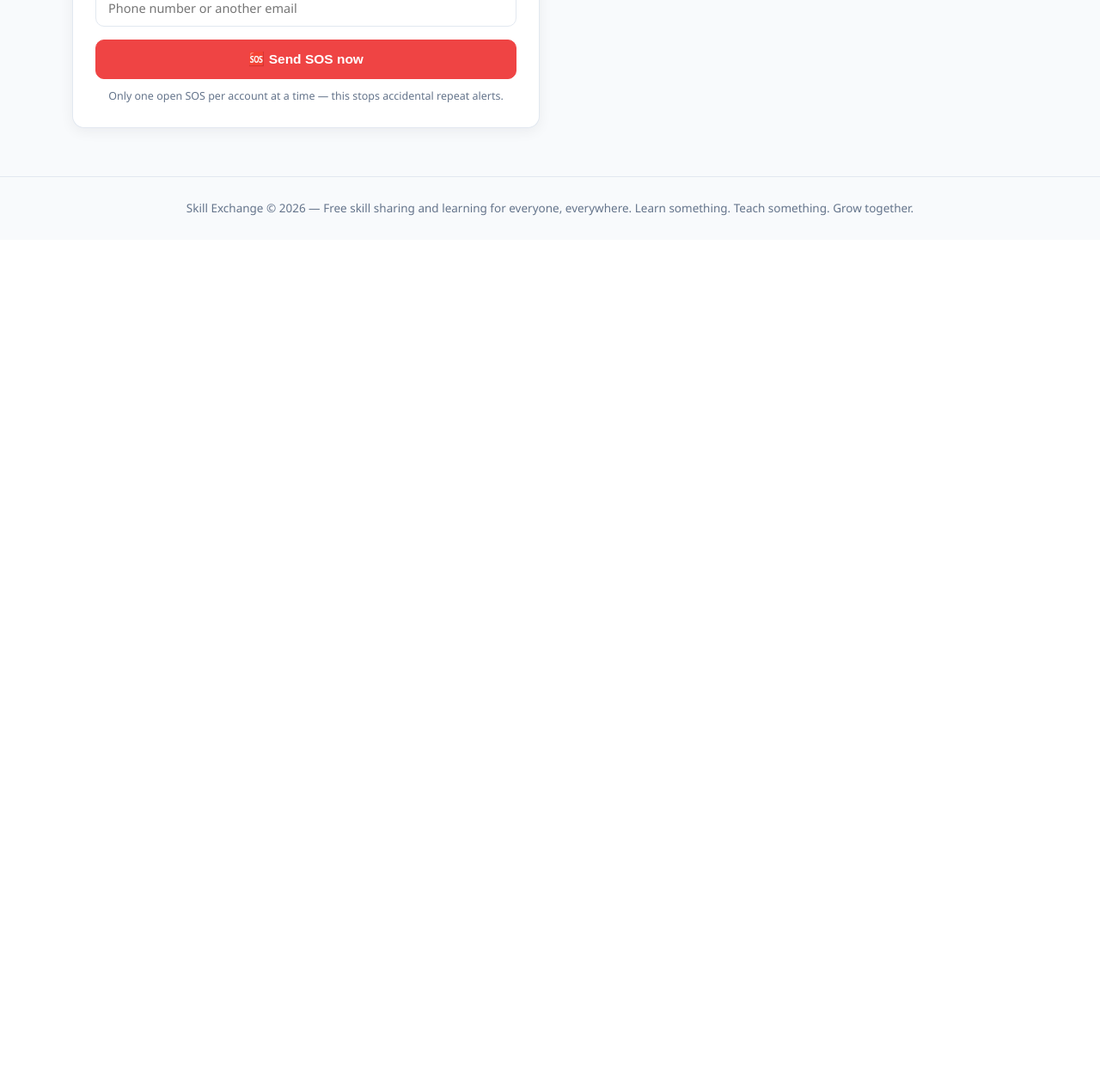
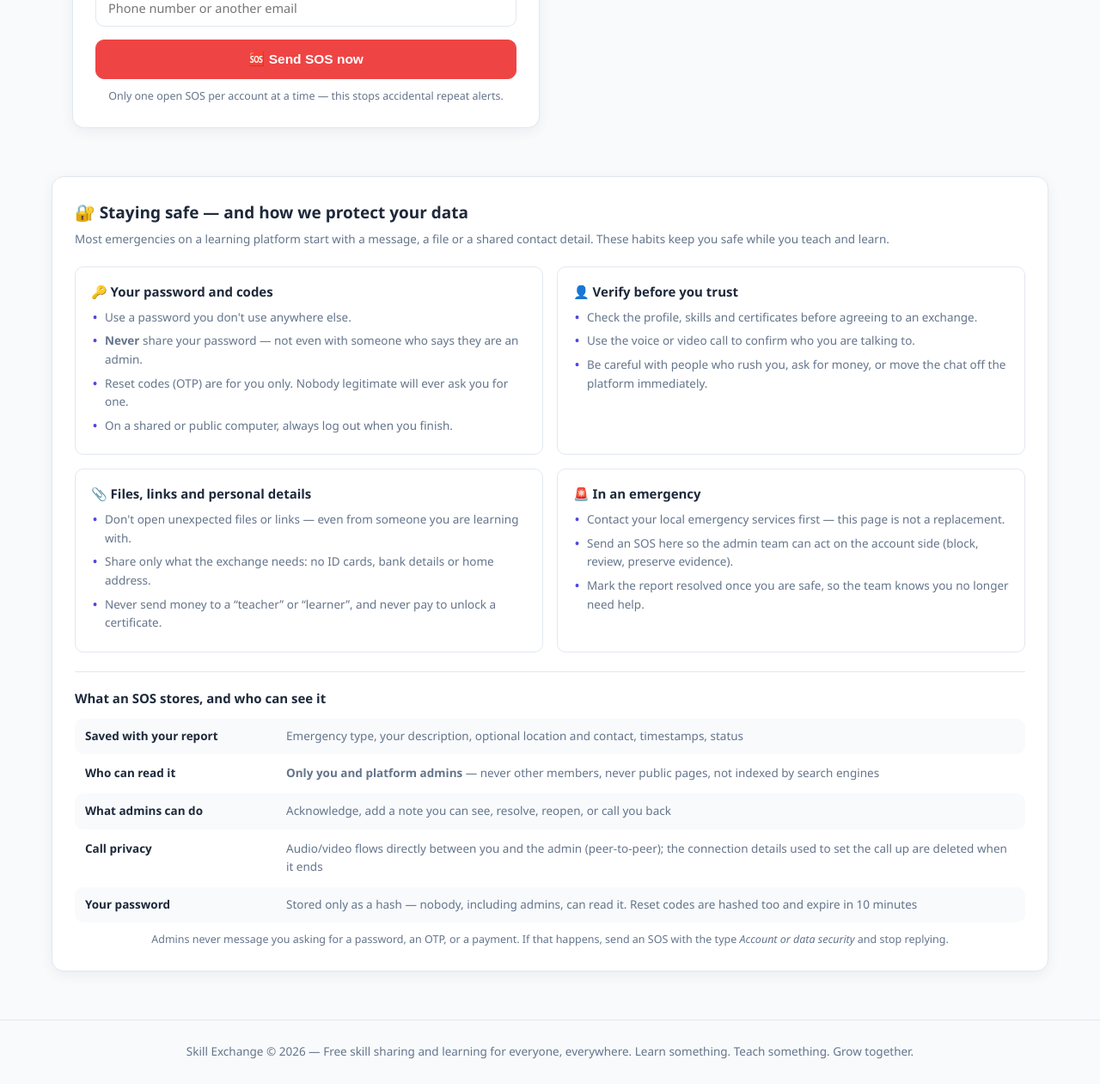
Before and after one commit to irfuirfan853-byte/skill-exchange, a Flask app: page /sos in a window 1280 px wide. Shown: the part 693-1954 px from the top of the page at 86% size. Before the commit the page ends 944 px from the top, so only its background shows below. Run offline with Flask 3, Linux system fonts and the light colour scheme; the visitor is signed in with stand-in values (Sample User, id 1); data that the repository does not hold is empty.

Commit message:
Teach members how to stay safe and how SOS data is handled
The SOS page now carries a security guide: password and OTP habits,
verifying people before an exchange, risky files and links, and what to
do in a real emergency. A table spells out what an SOS stores, that only
the sender and admins can read it, and that passwords and reset codes
are hashed.

🤖 Generated with Codebuff
Co-Authored-By: Codebuff <noreply@codebuff.com>

```diff
--- a/static/css/style.css
+++ b/static/css/style.css
@@ -669,3 +669,35 @@ img.avatar { object-fit: cover; }
 .sos-call-row { display: flex; gap: 8px; flex-wrap: wrap; margin-top: 12px; }
 .sos-call-row .btn { white-space: nowrap; }
 .admin-call-row { margin-top: 10px; }
+
+/* SOS security teaching block */
+.sos-security { max-width: 1160px; margin: 0 auto 56px; }
+.sec-grid {
+  display: grid; grid-template-columns: 1fr 1fr; gap: 16px; margin-bottom: 22px;
+}
+.sec-card {
+  border: 1px solid var(--border); border-radius: var(--radius-sm);
+  padding: 16px 18px; background: #fff;
+}
+.sec-card h3 { font-size: 15px; font-weight: 700; margin-bottom: 8px; }
+.sec-card ul { list-style: none; font-size: 13.5px; color: var(--text-muted); }
+.sec-card li { position: relative; padding-left: 16px; margin-bottom: 6px; }
+.sec-card li::before { content: "•"; position: absolute; left: 2px; color: var(--primary); font-weight: 700; }
+.sec-data { border-top: 1px solid var(--border); padding-top: 18px; }
+.sec-data h3 { font-size: 15px; font-weight: 700; margin-bottom: 12px; }
+.sec-table { display: flex; flex-direction: column; gap: 2px; }
+.sec-row {
+  display: grid; grid-template-columns: 220px 1fr; gap: 14px;
+  padding: 10px 12px; font-size: 13.5px; border-radius: var(--radius-sm);
+}
+.sec-row:nth-child(odd) { background: var(--bg); }
+.sec-row > span:first-child { font-weight: 600; }
+.sec-row > span:last-child { color: var(--text-muted); }
+
+[data-theme="dark"] .sec-card { background: #0f172a; }
+[data-theme="dark"] .sec-row:nth-child(odd) { background: #111c33; }
+
+@media (max-width: 900px) {
+  .sec-grid { grid-template-columns: 1fr; }
+  .sec-row { grid-template-columns: 1fr; gap: 4px; }
+}
--- a/templates/sos.html
+++ b/templates/sos.html
@@ -110,6 +110,71 @@
   </section>
 </div>
 
+<!-- Teaching block: user security + what happens to SOS data -->
+<section class="panel sos-security">
+  <div class="panel-head">
+    <h2>🔐 Staying safe — and how we protect your data</h2>
+  </div>
+  <p class="panel-sub">
+    Most emergencies on a learning platform start with a message, a file or a shared contact detail.
+    These habits keep you safe while you teach and learn.
+  </p>
+
+  <div class="sec-grid">
+    <div class="sec-card">
+      <h3>🔑 Your password and codes</h3>
+      <ul>
+        <li>Use a password you don't use anywhere else.</li>
+        <li><strong>Never</strong> share your password — not even with someone who says they are an admin.</li>
+        <li>Reset codes (OTP) are for you only. Nobody legitimate will ever ask you for one.</li>
+        <li>On a shared or public computer, always log out when you finish.</li>
+      </ul>
+    </div>
+
+    <div class="sec-card">
+      <h3>👤 Verify before you trust</h3>
+      <ul>
+        <li>Check the profile, skills and certificates before agreeing to an exchange.</li>
+        <li>Use the voice or video call to confirm who you are talking to.</li>
+        <li>Be careful with people who rush you, ask for money, or move the chat off the platform immediately.</li>
+      </ul>
+    </div>
+
+    <div class="sec-card">
+      <h3>📎 Files, links and personal details</h3>
+      <ul>
+        <li>Don't open unexpected files or links — even from someone you are learning with.</li>
+        <li>Share only what the exchange needs: no ID cards, bank details or home address.</li>
+        <li>Never send money to a “teacher” or “learner”, and never pay to unlock a certificate.</li>
+      </ul>
+    </div>
+
+    <div class="sec-card">
+      <h3>🚨 In an emergency</h3>
+      <ul>
+        <li>Contact your local emergency services first — this page is not a replacement.</li>
+        <li>Send an SOS here so the admin team can act on the account side (block, review, preserve evidence).</li>
+        <li>Mark the report resolved once you are safe, so the team knows you no longer need help.</li>
+      </ul>
+    </div>
+  </div>
+
+  <div class="sec-data">
+    <h3>What an SOS stores, and who can see it</h3>
+    <div class="sec-table">
+      <div class="sec-row"><span>Saved with your report</span><span>Emergency type, your description, optional location and contact, timestamps, status</span></div>
+      <div class="sec-row"><span>Who can read it</span><span><strong>Only you and platform admins</strong> — never other members, never public pages, not indexed by search engines</span></div>
+      <div class="sec-row"><span>What admins can do</span><span>Acknowledge, add a note you can see, resolve, reopen, or call you back</span></div>
+      <div class="sec-row"><span>Call privacy</span><span>Audio/video flows directly between you and the admin (peer-to-peer); the connection details used to set the call up are deleted when it ends</span></div>
+      <div class="sec-row"><span>Your password</span><span>Stored only as a hash — nobody, including admins, can read it. Reset codes are hashed too and expire in 10 minutes</span></div>
+    </div>
+    <p class="sos-fineprint">
+      Admins never message you asking for a password, an OTP, or a payment. If that happens,
+      send an SOS with the type <em>Account or data security</em> and stop replying.
+    </p>
+  </div>
+</section>
+
 {% include "_sos_call_overlay.html" %}
 
 {% endblock %}
```
